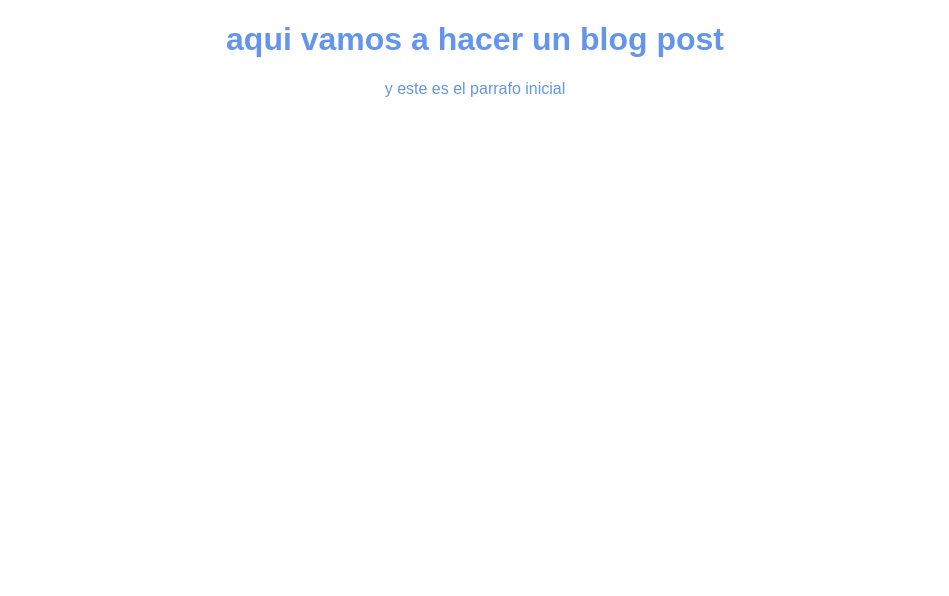
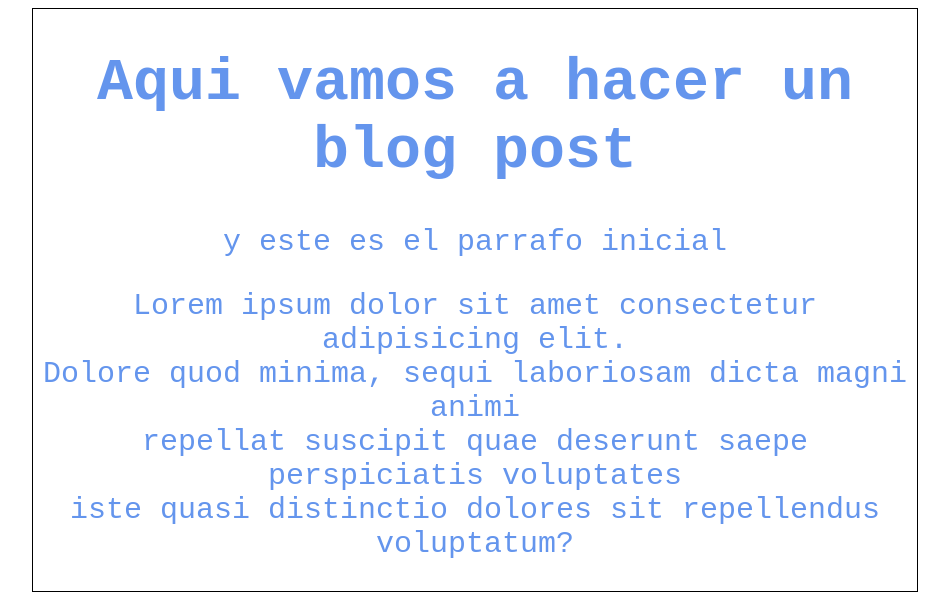
Before and after one commit to macnifice/UnSimpleBlog, a plain HTML site: page index.html in a window 1280 px wide. Shown: the whole page, without its empty margins (165-1114 px from the left). Drawn offline with Linux system fonts and the light colour scheme.

Commit message:
agregado el contenido adicional del blog y una mejor tipografia

```diff
--- a/css/style.css
+++ b/css/style.css
@@ -1,5 +1,21 @@
-body{
+html{
+    font-size: 62.5%;
+}
+
+
+
+.container{
+
+    margin: 0 auto;
+    width: 70%;
+    border: 1px solid black;
+
+
+}
+.post{
     text-align: center;
-    font-family: Arial, Helvetica, sans-serif;
+    font-family: 'Courier New', Courier, monospace;
     color: cornflowerblue;
+    font-size: 3rem;
+
 }
--- a/index.html
+++ b/index.html
@@ -8,7 +8,17 @@
     <link rel="stylesheet" href="/css/style.css">
 </head>
 <body>
-    <h1>aqui vamos a hacer un blog post</h1>
-    <p>y este es el parrafo inicial</p>
+    <div class="container">
+        <div class="post">
+            <h1>Aqui vamos a hacer un blog post</h1>
+            <p>y este es el parrafo inicial</p>
+            <p>Lorem ipsum dolor sit amet consectetur adipisicing elit. <br>
+               Dolore quod minima, sequi laboriosam dicta magni animi <br>
+               repellat suscipit quae deserunt saepe perspiciatis voluptates<br>
+               iste quasi distinctio dolores sit repellendus voluptatum?</p>
+        </div>
+
+    </div>
+
 </body>
 </html>
```
